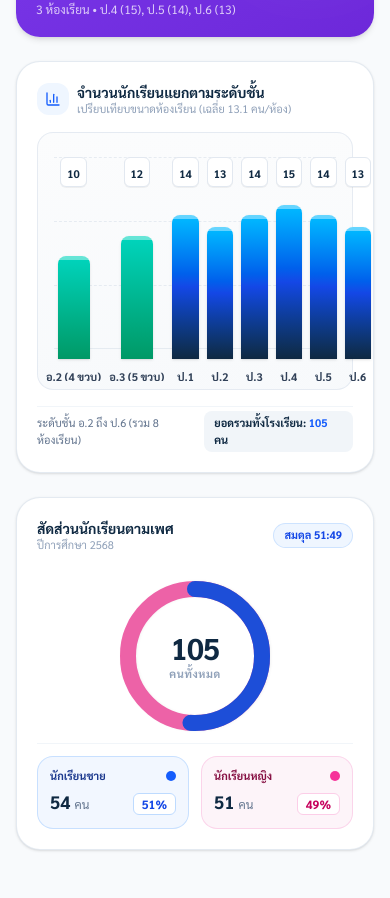
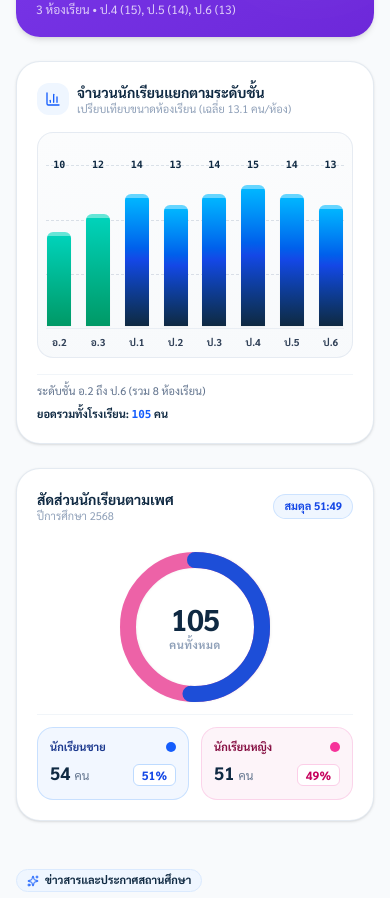
Before and after one commit to nonghuamoo-school/nhm-website, a Next.js app: page / in a window 390 px wide. Shown: the part 1813-2711 px from the top of the page. Built offline with nearby package versions, Linux system fonts and the light colour scheme; no server answers.

Commit message:
Fix mobile responsive alignment and formatting for student bar charts

```diff
--- a/src/components/charts/StudentAnalyticsWidget.tsx
+++ b/src/components/charts/StudentAnalyticsWidget.tsx
@@ -117,21 +117,26 @@ export default function StudentAnalyticsWidget() {
             <span className="text-[11px] text-slate-400">เฉลี่ย 13.1 คน / ห้อง</span>
           </div>
 
-          <div className="h-56 pt-6 pb-2 flex items-end justify-between gap-1.5 sm:gap-3 bg-slate-50/70 p-3 sm:p-4 rounded-2xl border border-slate-200">
+          <div className="h-48 sm:h-56 pt-6 pb-2 grid grid-cols-8 gap-1 sm:gap-2.5 items-end bg-slate-50/70 p-2 sm:p-4 rounded-2xl border border-slate-200 overflow-hidden">
             {stats.grades.map((grade) => {
               const heightPercent = Math.round((grade.total / maxStudentCount) * 85) + 15;
+              const shortLabel = grade.grade
+                .replace("อนุบาล 2 (4 ขวบ)", "อ.2")
+                .replace("อนุบาล 3 (5 ขวบ)", "อ.3")
+                .replace(/อนุบาล\s*(\d+).*/, "อ.$1")
+                .replace(/ประถมศึกษาปีที่\s*(\d+).*/, "ป.$1");
 
               return (
                 <div
                   key={grade.grade}
-                  className="flex-1 flex flex-col items-center h-full justify-end group cursor-pointer"
+                  className="flex flex-col items-center h-full justify-end group cursor-pointer"
                   title={`${grade.grade}: รวม ${grade.total} คน (ชาย ${grade.male}, หญิง ${grade.female})`}
                 >
-                  <span className="text-[11px] font-bold font-mono text-[#0F2942] mb-1.5 group-hover:scale-110 transition-all">
+                  <span className="text-[10px] sm:text-[11px] font-bold font-mono text-[#0F2942] mb-1.5 group-hover:scale-110 transition-all">
                     {grade.total}
                   </span>
 
-                  <div className="w-full max-w-[34px] h-full flex items-end justify-center bg-slate-200/80 rounded-full p-1 overflow-hidden">
+                  <div className="w-full max-w-[24px] sm:max-w-[34px] h-full flex items-end justify-center bg-slate-200/80 rounded-full p-1 overflow-hidden">
                     <div
                       style={{ height: `${heightPercent}%` }}
                       className="w-full bg-gradient-to-t from-blue-700 via-sky-500 to-cyan-400 rounded-full group-hover:from-blue-600 group-hover:to-emerald-400 transition-all duration-500 shadow-sm relative"
@@ -140,8 +145,8 @@ export default function StudentAnalyticsWidget() {
                     </div>
                   </div>
 
-                  <span className="text-[10px] font-bold text-slate-600 mt-2 truncate w-full text-center">
-                    {grade.grade.replace("ประถมศึกษาปีที่ ", "ป.").replace("อนุบาล ", "อ.")}
+                  <span className="text-[10px] sm:text-xs font-bold text-slate-600 mt-2 text-center w-full">
+                    {shortLabel}
                   </span>
                 </div>
               );
--- a/src/components/home/SchoolAnalyticsDashboard.tsx
+++ b/src/components/home/SchoolAnalyticsDashboard.tsx
@@ -179,52 +179,57 @@ export default function SchoolAnalyticsDashboard() {
           </div>
 
           {/* Chart Canvas with Guide Lines */}
-          <div className="relative pt-6 pb-2 px-2 sm:px-4 bg-gradient-to-b from-slate-50/50 to-slate-100/50 rounded-2xl border border-slate-200/80">
+          <div className="relative pt-6 pb-2 px-1 sm:px-4 bg-gradient-to-b from-slate-50/50 to-slate-100/50 rounded-2xl border border-slate-200/80 overflow-hidden">
             {/* Horizontal Grid lines */}
-            <div className="absolute inset-x-4 top-6 bottom-10 flex flex-col justify-between pointer-events-none opacity-40">
-              <div className="border-b border-dashed border-slate-300 w-full" />
-              <div className="border-b border-dashed border-slate-300 w-full" />
-              <div className="border-b border-dashed border-slate-300 w-full" />
+            <div className="absolute inset-x-2 sm:inset-x-4 top-8 bottom-7 flex flex-col justify-between pointer-events-none opacity-30">
+              <div className="border-b border-dashed border-slate-400 w-full" />
+              <div className="border-b border-dashed border-slate-400 w-full" />
+              <div className="border-b border-dashed border-slate-400 w-full" />
               <div className="border-b border-slate-300 w-full" />
             </div>
 
-            <div className="h-56 flex items-end justify-between gap-2 sm:gap-3 relative z-10">
+            <div className="h-48 sm:h-56 grid grid-cols-8 gap-1 sm:gap-2.5 items-end relative z-10 w-full">
               {studentData.grades.map((grade, idx) => {
                 const isKindergarten = idx < 2;
                 const maxStudentCount = 16;
                 const heightPercent = Math.round((grade.total / maxStudentCount) * 100);
+                const shortLabel = grade.grade
+                  .replace("อนุบาล 2 (4 ขวบ)", "อ.2")
+                  .replace("อนุบาล 3 (5 ขวบ)", "อ.3")
+                  .replace(/อนุบาล\s*(\d+).*/, "อ.$1")
+                  .replace(/ประถมศึกษาปีที่\s*(\d+).*/, "ป.$1");
 
                 return (
                   <div
                     key={grade.grade}
-                    className="flex-1 flex flex-col items-center h-full justify-end group cursor-pointer"
+                    className="flex flex-col items-center h-full justify-end group cursor-pointer"
                     title={`${grade.grade}: รวม ${grade.total} คน (ชาย ${grade.male}, หญิง ${grade.female})`}
                   >
-                    {/* Floating Count Badge */}
-                    <div className="mb-2 px-1.5 py-0.5 rounded-md bg-white border border-slate-200 shadow-2xs group-hover:bg-[#0F2942] group-hover:text-white group-hover:border-[#0F2942] transition-all duration-200">
-                      <span className="text-[11px] font-black text-[#0F2942] group-hover:text-white">
+                    {/* Centered Count Label */}
+                    <div className="mb-1 sm:mb-1.5 flex items-center justify-center">
+                      <span className="text-[10px] sm:text-xs font-black text-[#0F2942] group-hover:text-blue-700 font-mono transition-colors">
                         {grade.total}
                       </span>
                     </div>
 
                     {/* Bar Column */}
-                    <div className="w-full max-w-[32px] sm:max-w-[38px] h-full flex items-end justify-center">
+                    <div className="w-full max-w-[24px] sm:max-w-[34px] h-full flex items-end justify-center mx-auto">
                       <div
                         style={{ height: `${heightPercent}%` }}
-                        className={`w-full rounded-t-lg transition-all duration-500 relative group-hover:scale-y-105 origin-bottom shadow-sm ${
+                        className={`w-full rounded-t-md sm:rounded-t-lg transition-all duration-500 relative group-hover:scale-y-105 origin-bottom shadow-xs ${
                           isKindergarten
                             ? "bg-gradient-to-t from-emerald-600 to-teal-400 group-hover:from-emerald-500 group-hover:to-teal-300"
                             : "bg-gradient-to-t from-[#0F2942] via-blue-700 to-sky-400 group-hover:from-blue-800 group-hover:to-sky-300"
                         }`}
                       >
                         {/* Subtle Glass Highlight */}
-                        <div className="absolute inset-x-0 top-0 h-1 bg-white/40 rounded-t-lg" />
+                        <div className="absolute inset-x-0 top-0 h-1 bg-white/40 rounded-t-md sm:rounded-t-lg" />
                       </div>
                     </div>
 
-                    {/* Grade Label */}
-                    <span className="text-[11px] font-bold text-slate-700 mt-2.5 truncate w-full text-center group-hover:text-blue-700 transition-colors">
-                      {grade.grade.replace("ประถมศึกษาปีที่ ", "ป.").replace("อนุบาล ", "อ.")}
+                    {/* Uniform Short Grade Label (อ.2, อ.3, ป.1 ... ป.6) */}
+                    <span className="text-[10px] sm:text-xs font-bold text-slate-700 mt-2 text-center w-full group-hover:text-blue-700 transition-colors">
+                      {shortLabel}
                     </span>
                   </div>
                 );
@@ -232,10 +237,10 @@ export default function SchoolAnalyticsDashboard() {
             </div>
           </div>
 
-          <div className="flex items-center justify-between text-[11px] text-slate-500 pt-1 border-t border-slate-100">
+          <div className="flex flex-col sm:flex-row sm:items-center justify-between gap-1.5 text-[11px] text-slate-500 pt-2 border-t border-slate-100">
             <span>ระดับชั้น อ.2 ถึง ป.6 (รวม 8 ห้องเรียน)</span>
-            <span className="font-bold text-[#0F2942] bg-slate-100 px-2.5 py-1 rounded-lg">
-              ยอดรวมทั้งโรงเรียน: <strong className="text-blue-600">105</strong> คน
+            <span className="font-bold text-[#0F2942] sm:bg-slate-100 sm:px-2.5 sm:py-1 sm:rounded-lg self-start sm:self-auto">
+              ยอดรวมทั้งโรงเรียน: <strong className="text-blue-600 font-mono">105</strong> คน
             </span>
           </div>
         </div>
```
